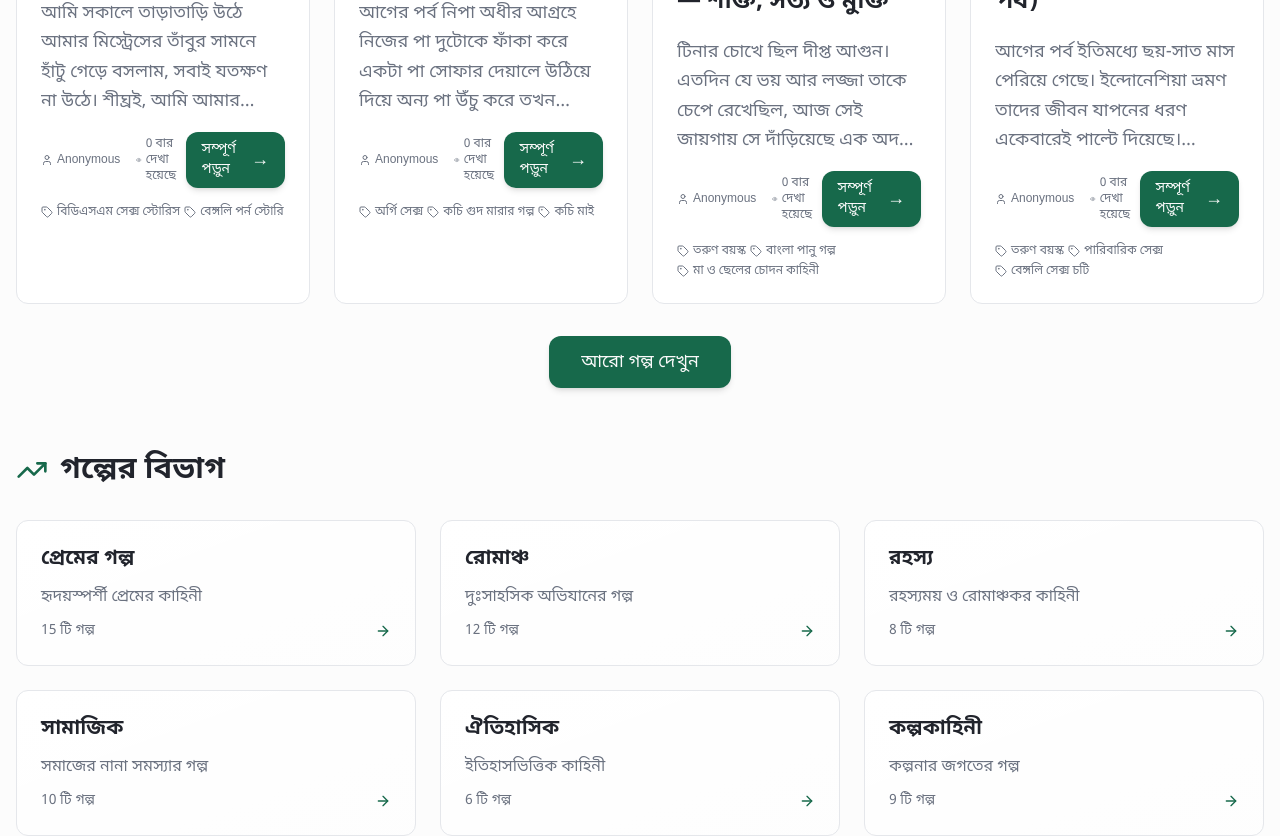
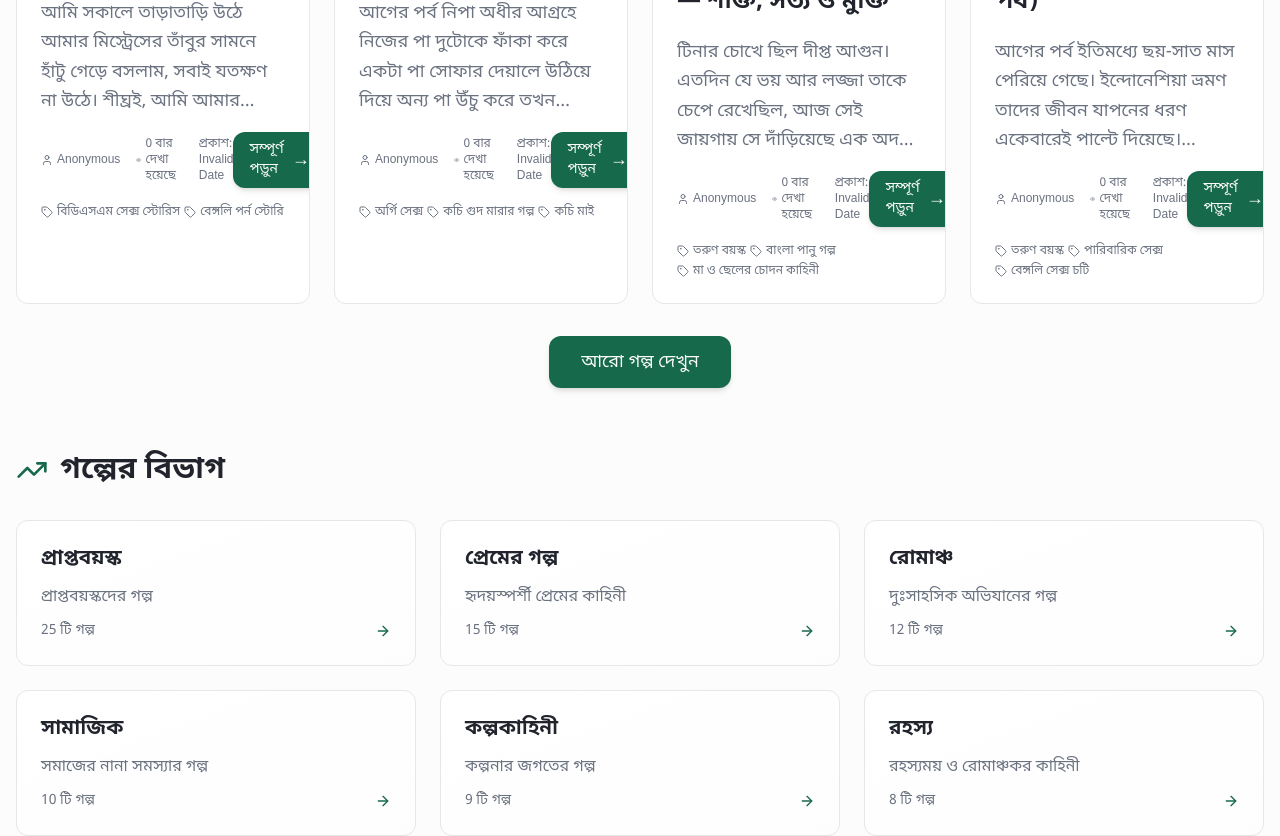
Before and after one commit to cisium133/bangla-choti-duniya, a React (Vite) app: page / in a window 1280 px wide. Shown: the part 1780-2616 px from the top of the page. Built offline with nearby package versions, Linux system fonts and the light colour scheme; a web font is replaced by a local one.

Commit message:
Refactor date and category logic
Update the `date` field to `publishDate` and implement logic for `গল্পের বিভাগ` to display categories with the most stories. When a category is clicked, stories will be filtered by that category or tag.

```diff
--- a/src/components/StoryCard.tsx
+++ b/src/components/StoryCard.tsx
@@ -76,6 +76,9 @@ export const StoryCard = ({ story }: StoryCardProps) => {
               <Eye className="w-3 h-3" />
               <span>{story.views} বার দেখা হয়েছে</span>
             </div>
+            <div className="flex items-center gap-1">
+              <span>প্রকাশ: {new Date(story.publishedDate).toLocaleDateString('bn-BD')}</span>
+            </div>
           </div>
 
           <Link
--- a/src/data/stories.ts
+++ b/src/data/stories.ts
@@ -2,13 +2,13 @@ import { Story, StoryCategory } from '../types/story';
 import { getViewCount, initializeViewCounts } from '../utils/viewTracker';
 
 export const categories: StoryCategory[] = [
+  { id: 'adult', name: 'প্রাপ্তবয়স্ক', description: 'প্রাপ্তবয়স্কদের গল্প', count: 25 },
   { id: 'romance', name: 'প্রেমের গল্প', description: 'হৃদয়স্পর্শী প্রেমের কাহিনী', count: 15 },
   { id: 'adventure', name: 'রোমাঞ্চ', description: 'দুঃসাহসিক অভিযানের গল্প', count: 12 },
+  { id: 'social', name: 'সামাজিক', description: 'সমাজের নানা সমস্যার গল্প', count: 10 },
+  { id: 'fantasy', name: 'কল্পকাহিনী', description: 'কল্পনার জগতের গল্প', count: 9 },
   { id: 'mystery', name: 'রহস্য', description: 'রহস্যময় ও রোমাঞ্চকর কাহিনী', count: 8 },
-  { id: 'social', name: 'সামাজিক', description: 'সমাজের নানা সমস্যার গল্প', count: 10 },
   { id: 'historical', name: 'ঐতিহাসিক', description: 'ইতিহাসভিত্তিক কাহিনী', count: 6 },
-  { id: 'fantasy', name: 'কল্পকাহিনী', description: 'কল্পনার জগতের গল্প', count: 9 },
-  { id: 'adult', name: 'প্রাপ্তবয়স্ক', description: 'প্রাপ্তবয়স্কদের গল্প', count: 25 },
   { id: 'unknown', name: 'অন্যান্য', description: 'বিভিন্ন ধরনের গল্প', count: 50 }
 ];
 
```
